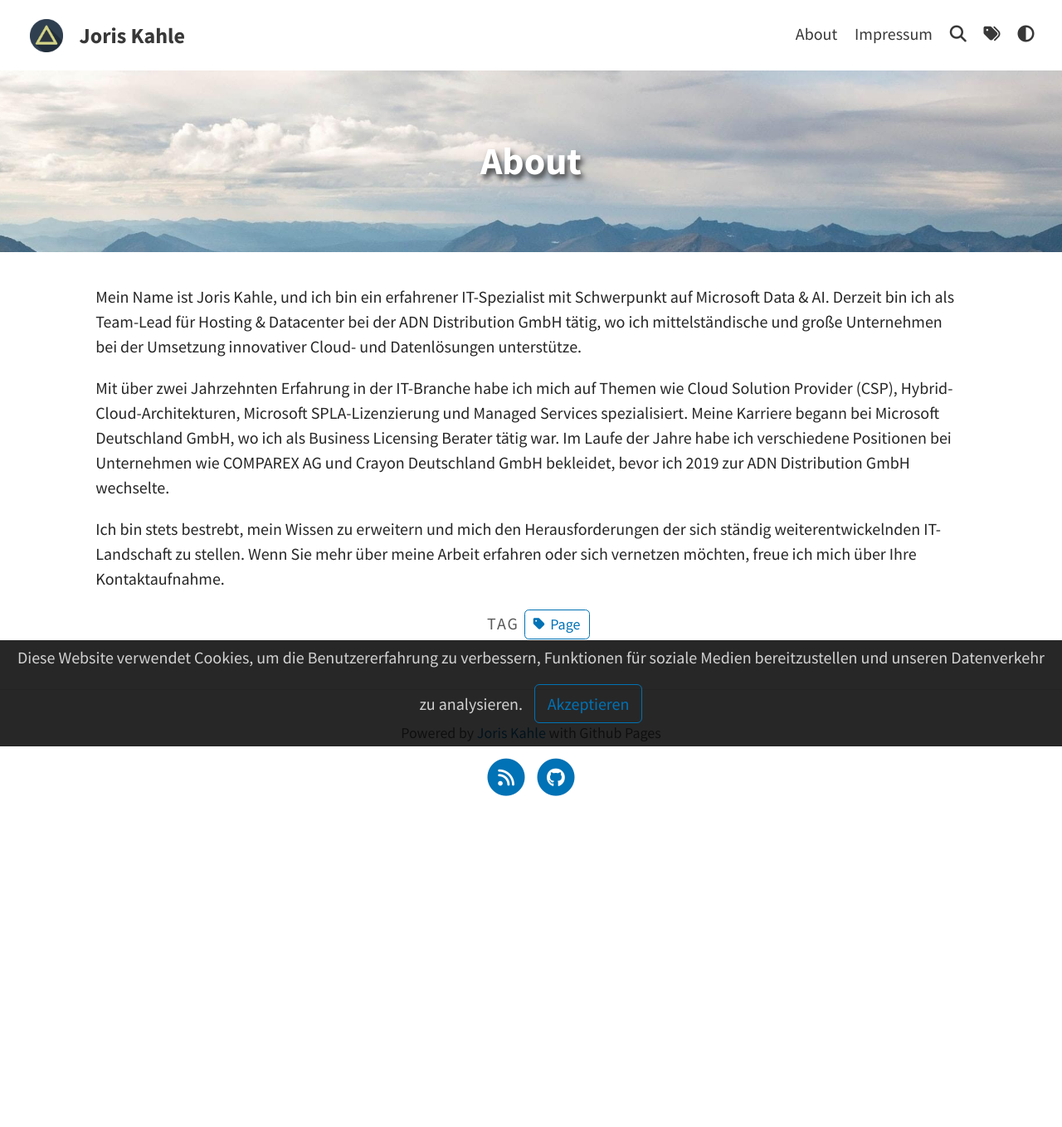
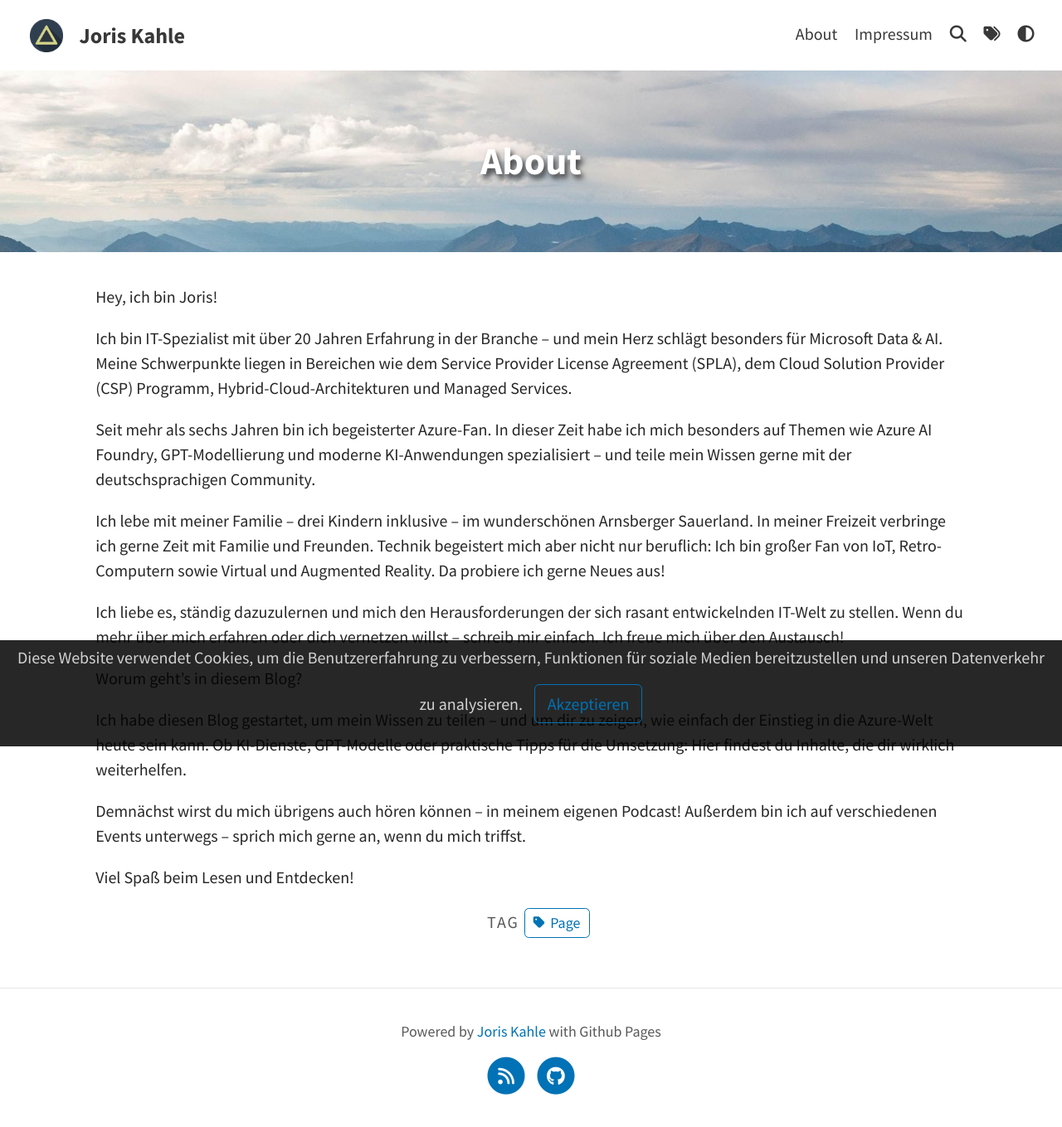
Before and after one commit to joriskahle007/joriskahle007.github.io, a Jekyll site: the page built from pages/about.md, in a window 1280 px wide. Shown: the whole page at 83% size. Built offline with Jekyll 4.4.1, drawn with Linux system fonts in a browser that asks for light colours; a script that is not in the unit is left out; before the commit the page ends 999 px from its top, so only the background shows below that.

Commit message:
Update about.md

```diff
--- a/pages/about.md
+++ b/pages/about.md
@@ -6,8 +6,20 @@ feature-img: "assets/img/pexels/travel.jpeg"
 tags: [Page]
 ---
 
-Mein Name ist Joris Kahle, und ich bin ein erfahrener IT-Spezialist mit Schwerpunkt auf Microsoft Data & AI. Derzeit bin ich als Team-Lead für Hosting & Datacenter bei der ADN Distribution GmbH tätig, wo ich mittelständische und große Unternehmen bei der Umsetzung innovativer Cloud- und Datenlösungen unterstütze.
+Hey, ich bin Joris!
 
-Mit über zwei Jahrzehnten Erfahrung in der IT-Branche habe ich mich auf Themen wie Cloud Solution Provider (CSP), Hybrid-Cloud-Architekturen, Microsoft SPLA-Lizenzierung und Managed Services spezialisiert. Meine Karriere begann bei Microsoft Deutschland GmbH, wo ich als Business Licensing Berater tätig war. Im Laufe der Jahre habe ich verschiedene Positionen bei Unternehmen wie COMPAREX AG und Crayon Deutschland GmbH bekleidet, bevor ich 2019 zur ADN Distribution GmbH wechselte.
+Ich bin IT-Spezialist mit über 20 Jahren Erfahrung in der Branche – und mein Herz schlägt besonders für Microsoft Data & AI. Meine Schwerpunkte liegen in Bereichen wie dem Service Provider License Agreement (SPLA), dem Cloud Solution Provider (CSP) Programm, Hybrid-Cloud-Architekturen und Managed Services.
 
-Ich bin stets bestrebt, mein Wissen zu erweitern und mich den Herausforderungen der sich ständig weiterentwickelnden IT-Landschaft zu stellen. Wenn Sie mehr über meine Arbeit erfahren oder sich vernetzen möchten, freue ich mich über Ihre Kontaktaufnahme.
+Seit mehr als sechs Jahren bin ich begeisterter Azure-Fan. In dieser Zeit habe ich mich besonders auf Themen wie Azure AI Foundry, GPT-Modellierung und moderne KI-Anwendungen spezialisiert – und teile mein Wissen gerne mit der deutschsprachigen Community.
+
+Ich lebe mit meiner Familie – drei Kindern inklusive – im wunderschönen Arnsberger Sauerland. In meiner Freizeit verbringe ich gerne Zeit mit Familie und Freunden. Technik begeistert mich aber nicht nur beruflich: Ich bin großer Fan von IoT, Retro-Computern sowie Virtual und Augmented Reality. Da probiere ich gerne Neues aus!
+
+Ich liebe es, ständig dazuzulernen und mich den Herausforderungen der sich rasant entwickelnden IT-Welt zu stellen. Wenn du mehr über mich erfahren oder dich vernetzen willst – schreib mir einfach. Ich freue mich über den Austausch!
+
+Worum geht’s in diesem Blog?
+
+Ich habe diesen Blog gestartet, um mein Wissen zu teilen – und um dir zu zeigen, wie einfach der Einstieg in die Azure-Welt heute sein kann. Ob KI-Dienste, GPT-Modelle oder praktische Tipps für die Umsetzung: Hier findest du Inhalte, die dir wirklich weiterhelfen.
+
+Demnächst wirst du mich übrigens auch hören können – in meinem eigenen Podcast! Außerdem bin ich auf verschiedenen Events unterwegs – sprich mich gerne an, wenn du mich triffst.
+
+Viel Spaß beim Lesen und Entdecken!
```
